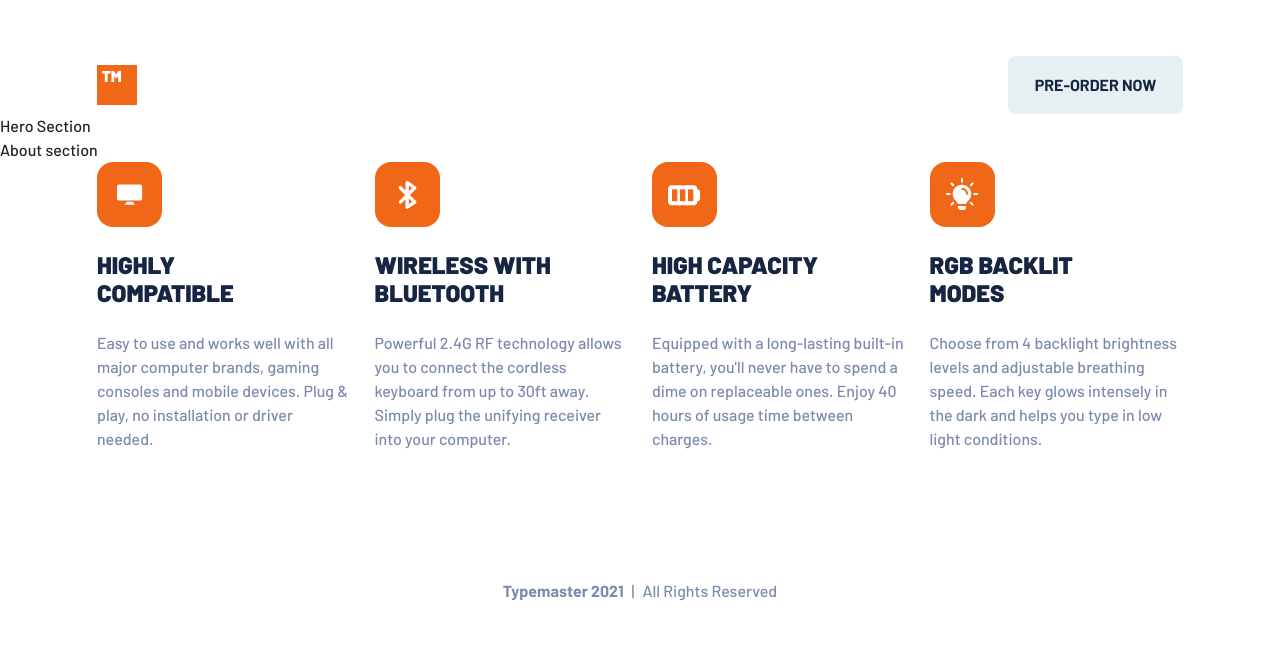
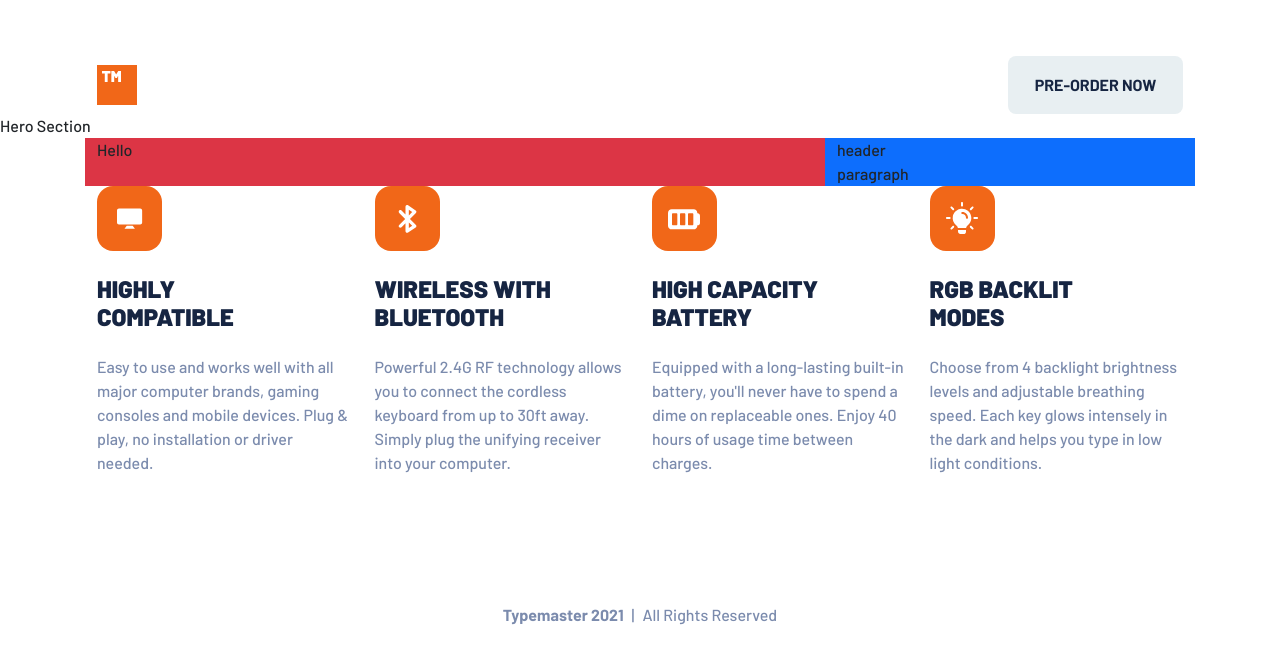
Before and after one commit to aleksi-svaridze/typemaster, a React (Create React App) app: page / in a window 1280 px wide. Shown: the top 664 px of the page. Built offline with nearby package versions, Linux system fonts and the light colour scheme.

Commit message:
Add bootstrap container, row and column styles to About section

```diff
--- a/src/sections/About.tsx
+++ b/src/sections/About.tsx
@@ -2,8 +2,18 @@
 
 const AboutSection = () => {
     return(
-        <div>
-            About section
+        <div className="tm-container">
+            <div className="container">
+                <div className="row">
+                    <div className="col-12 col-lg-8 bg-danger">Hello</div>
+                    <div className="col-12 col-lg-4 bg-primary">
+                        <div className="row">
+                            <div className="col-12 col-md-5 col-lg-12">header</div>
+                            <div className="col-12 col-md-7 col-lg-12">paragraph</div>
+                        </div>
+                    </div>
+                </div>
+            </div>
         </div>
     )
 }
--- a/src/styles/scss/main.scss
+++ b/src/styles/scss/main.scss
@@ -9,6 +9,7 @@
 // Styles for Section Layout
 @import './sections/footer';
 @import './sections/features';
+@import './sections/about';
 
 .page-wrapper {
 
```
Also changed, not shown: src/styles/scss/sections/_about.scss (added), 1 other file (tests, documents, lock files or other folders).
